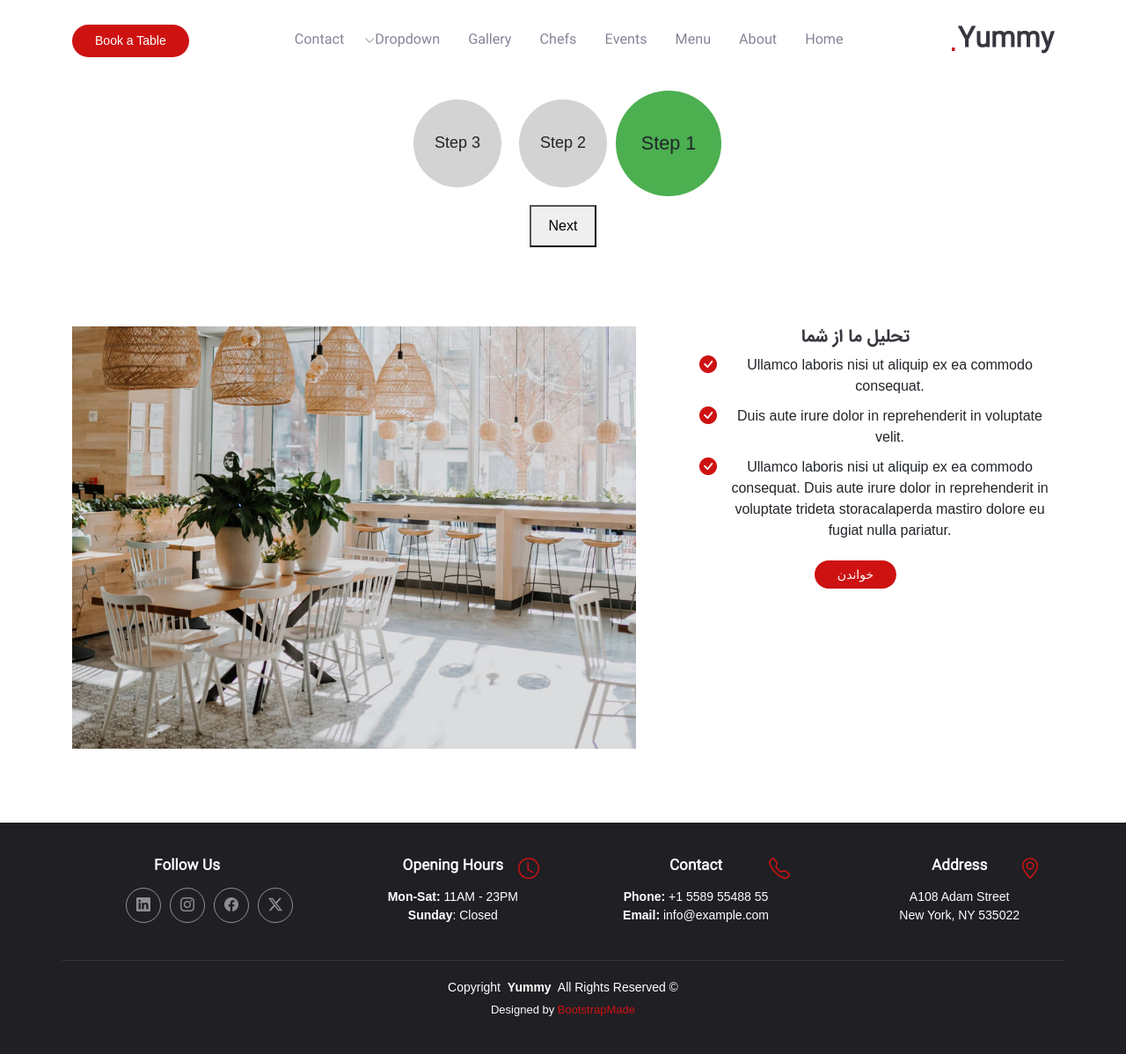
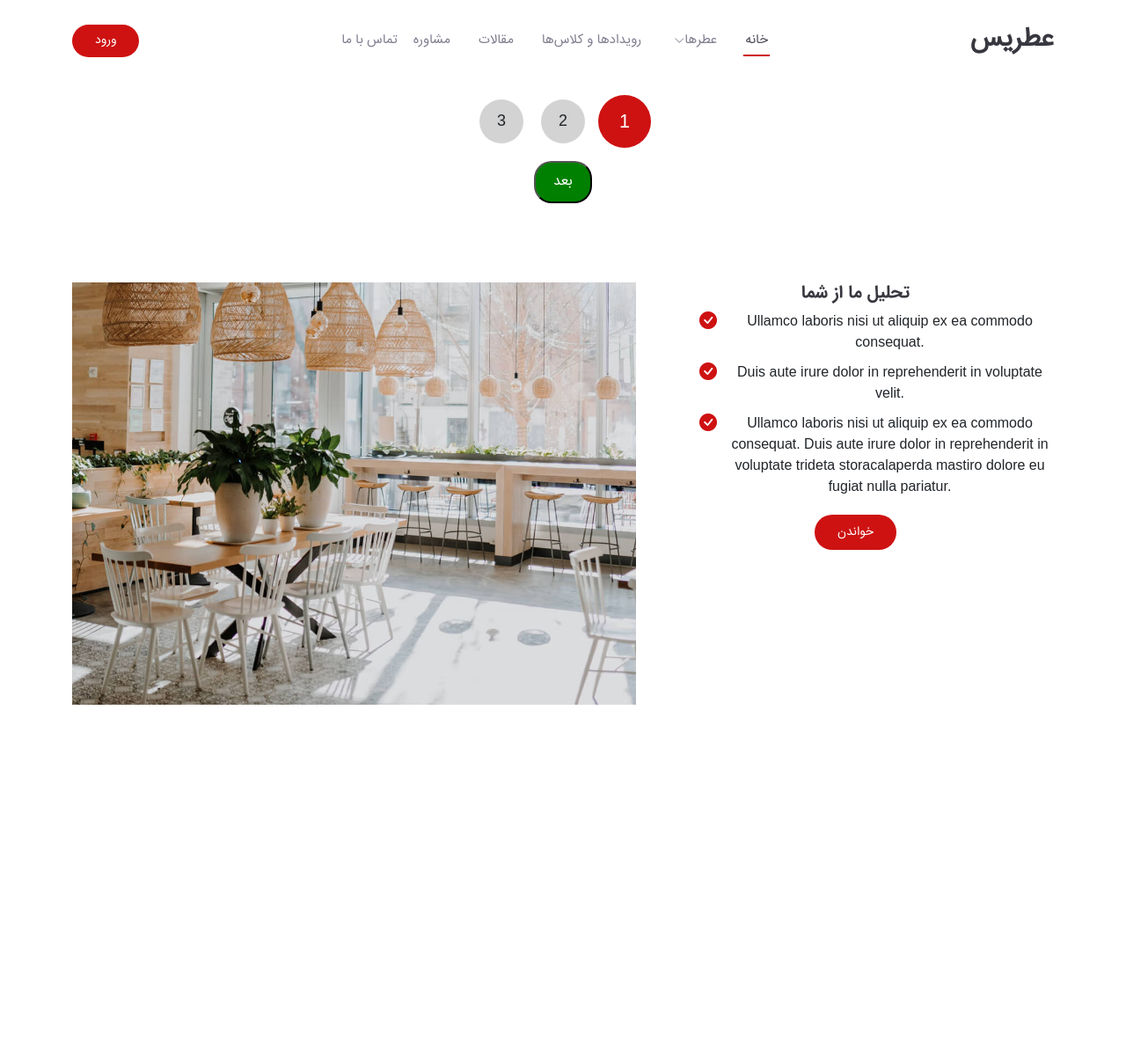
Before and after one commit to fahmani-ms/atrice, a plain HTML site: page result.html in a window 1280 px wide. Shown: the whole page at 88% size. After the commit the page ends 885 px from the top, so only its background shows below. Drawn offline with Linux system fonts and the light colour scheme.

Commit message:
modify style of result page

```diff
--- a/assets/css/main.css
+++ b/assets/css/main.css
@@ -284,6 +284,7 @@ h6 {
 
 .btn-getstarted,
 .btn-getstarted:focus {
+  font-family: var(--default-font);
   color: var(--contrast-color);
   background: var(--accent-color);
   font-size: 14px;
--- a/result.html
+++ b/result.html
@@ -4,7 +4,7 @@
 <head>
   <meta charset="utf-8">
   <meta content="width=device-width, initial-scale=1.0" name="viewport">
-  <title>Starter Page - Yummy Bootstrap Template</title>
+  <title>نتایج آزمون تشخیص شخصیت</title>
   <meta name="description" content="">
   <meta name="keywords" content="">
 
@@ -41,8 +41,8 @@
     }
 
     .progress-step {
-        width: 100px;
-        height: 100px;
+        width: 50px;
+        height: 50px;
         border-radius: 50%;
         background-color: lightgray;
         display: flex;
@@ -54,7 +54,8 @@
     }
 
     .progress-step.active {
-        background-color: #4CAF50; /* Highlight color */
+        background-color: var(--accent-color);
+        color: var(--contrast-color);
         transform: scale(1.2);
     }
 
@@ -147,56 +148,83 @@
       <a href="index.html" class="logo d-flex align-items-center me-auto me-xl-0">
         <!-- Uncomment the line below if you also wish to use an image logo -->
         <!-- <img src="assets/img/logo.png" alt=""> -->
-        <h1 class="sitename">Yummy</h1>
-        <span>.</span>
+        <h1 class="sitename">عطریس</h1>
       </a>
 
       <nav id="navmenu" class="navmenu">
         <ul>
-          <li><a href="#hero">Home<br></a></li>
-          <li><a href="#about">About</a></li>
-          <li><a href="#menu">Menu</a></li>
-          <li><a href="#events">Events</a></li>
-          <li><a href="#chefs">Chefs</a></li>
-          <li><a href="#gallery">Gallery</a></li>
-          <li class="dropdown"><a href="#"><span>Dropdown</span> <i class="bi bi-chevron-down toggle-dropdown"></i></a>
+          <li><a href="#hero" class="active">خانه<br></a></li>
+          <li class="dropdown"><a href="#"><span>عطرها</span> <i class="bi bi-chevron-down toggle-dropdown"></i></a>
             <ul>
-              <li><a href="#">Dropdown 1</a></li>
-              <li class="dropdown"><a href="#"><span>Deep Dropdown</span> <i class="bi bi-chevron-down toggle-dropdown"></i></a>
+              <li><a href="#">همه عطرها</a></li>
+              <li><a href="#">جدیدها</a></li>
+              <li><a href="#">پرفروش‌ها</a></li>
+              <li><a href="#">برتر</a></li>
+              <li class="dropdown"><a href="#"><span>مناسب برای</span> <i class="bi bi-chevron-down toggle-dropdown"></i></a>
                 <ul>
-                  <li><a href="#">Deep Dropdown 1</a></li>
-                  <li><a href="#">Deep Dropdown 2</a></li>
-                  <li><a href="#">Deep Dropdown 3</a></li>
-                  <li><a href="#">Deep Dropdown 4</a></li>
-                  <li><a href="#">Deep Dropdown 5</a></li>
+                  <li><a href="#">آقایان</a></li>
+                  <li><a href="#">خانم‌ها</a></li>
+                  <li><a href="#">خانم‌ها و آقایان</a></li>
                 </ul>
               </li>
-              <li><a href="#">Dropdown 2</a></li>
-              <li><a href="#">Dropdown 3</a></li>
-              <li><a href="#">Dropdown 4</a></li>
+              <li class="dropdown"><a href="#"><span>مناسب فصل</span> <i class="bi bi-chevron-down toggle-dropdown"></i></a>
+                <ul>
+                  <li><a href="#">بهار</a></li>
+                  <li><a href="#">تابستان</a></li>
+                  <li><a href="#">پاییز</a></li>
+                  <li><a href="#">زمستان</a></li>
+                </ul>
+              </li>
+              <li class="dropdown"><a href="#"><span>طبع</span> <i class="bi bi-chevron-down toggle-dropdown"></i></a>
+                <ul>
+                  <li><a href="#">خنک</a></li>
+                  <li><a href="#">معتدل</a></li>
+                  <li><a href="#">گرم</a></li>
+                </ul>
+              </li>
+              <li class="dropdown"><a href="#"><span>گروه بویایی</span> <i class="bi bi-chevron-down toggle-dropdown"></i></a>
+                <ul>
+                  <li><a href="#">آروماتیک</a></li>
+                  <li><a href="#">گلی</a></li>
+                  <li><a href="#">مرکبایی</a></li>
+                  <li><a href="#">موارد بیشتر +</a></li>
+                </ul>
+              </li>
+              <li class="dropdown"><a href="#"><span>اقلیم</span> <i class="bi bi-chevron-down toggle-dropdown"></i></a>
+                <ul>
+                  <li><a href="#">گرم و خشک</a></li>
+                  <li><a href="#">سرد کوهستانی</a></li>
+                  <li><a href="#">معتدل و مرطوب</a></li>
+                  <li><a href="#">گرم و مرطوب</a></li>
+                </ul>
+              </li>
             </ul>
           </li>
-          <li><a href="#contact">Contact</a></li>
+          <li><a href="#menu">رویدادها و کلاس‌ها</a></li>
+          <li><a href="#articles">مقالات</a></li>
+          <li><a href="#chefs">مشاوره</a></li>
+
+          <li><a href="#contact">تماس با ما</a></li>
         </ul>
         <i class="mobile-nav-toggle d-xl-none bi bi-list"></i>
       </nav>
 
-      <a class="btn-getstarted" href="index.html#book-a-table">Book a Table</a>
+      <a class="btn-getstarted" href="signup.html">ورود</a>
 
     </div>
   </header>
 
   <main class="main">
   <div class="progress-container">
-      <div class="progress-step" id="step1">Step 1</div>
-      <div class="progress-step" id="step2">Step 2</div>
-      <div class="progress-step" id="step3">Step 3</div>
+      <div class="progress-step" id="step1">1</div>
+      <div class="progress-step" id="step2">2</div>
+      <div class="progress-step" id="step3">3</div>
   </div>
 
   <div class="navigation-buttons">
-    <button id="prevBtn" onclick="prevStep()">Previous</button>
-    <button id="nextBtn" onclick="nextStep()">Next</button>
-    <button id="confirmBtn" onclick="confirmResults()">Confirm</button>
+    <button id="prevBtn" style="font-family: var(--default-font); color: var(--contrast-color); background: yellowgreen; border-radius: 20px;" onclick="prevStep()">قبل</button>
+    <button id="nextBtn" style="font-family: var(--default-font); color: var(--contrast-color); background: green; border-radius: 20px;" onclick="nextStep()">بعد</button>
+    <button id="confirmBtn" style="font-family: var(--default-font); color: var(--contrast-color); background: var(--accent-color); border-radius: 20px;" onclick="confirmResults()">تایید</button>
 </div>
 
   <div class="results-content">
@@ -280,69 +308,6 @@
 
   </main>
 
-  <footer id="footer" class="footer dark-background">
-
-    <div class="container">
-      <div class="row gy-3">
-        <div class="col-lg-3 col-md-6 d-flex">
-          <i class="bi bi-geo-alt icon"></i>
-          <div class="address">
-            <h4>Address</h4>
-            <p>A108 Adam Street</p>
-            <p>New York, NY 535022</p>
-            <p></p>
-          </div>
-
-        </div>
-
-        <div class="col-lg-3 col-md-6 d-flex">
-          <i class="bi bi-telephone icon"></i>
-          <div>
-            <h4>Contact</h4>
-            <p>
-              <strong>Phone:</strong> <span>+1 5589 55488 55</span><br>
-              <strong>Email:</strong> <span>info@example.com</span><br>
-            </p>
-          </div>
-        </div>
-
-        <div class="col-lg-3 col-md-6 d-flex">
-          <i class="bi bi-clock icon"></i>
-          <div>
-            <h4>Opening Hours</h4>
-            <p>
-              <strong>Mon-Sat:</strong> <span>11AM - 23PM</span><br>
-              <strong>Sunday</strong>: <span>Closed</span>
-            </p>
-          </div>
-        </div>
-
-        <div class="col-lg-3 col-md-6">
-          <h4>Follow Us</h4>
-          <div class="social-links d-flex">
-            <a href="#" class="twitter"><i class="bi bi-twitter-x"></i></a>
-            <a href="#" class="facebook"><i class="bi bi-facebook"></i></a>
-            <a href="#" class="instagram"><i class="bi bi-instagram"></i></a>
-            <a href="#" class="linkedin"><i class="bi bi-linkedin"></i></a>
-          </div>
-        </div>
-
-      </div>
-    </div>
-
-    <div class="container copyright text-center mt-4">
-      <p>© <span>Copyright</span> <strong class="px-1 sitename">Yummy</strong> <span>All Rights Reserved</span></p>
-      <div class="credits">
-        <!-- All the links in the footer should remain intact. -->
-        <!-- You can delete the links only if you've purchased the pro version. -->
-        <!-- Licensing information: https://bootstrapmade.com/license/ -->
-        <!-- Purchase the pro version with working PHP/AJAX contact form: [buy-url] -->
-        Designed by <a href="https://bootstrapmade.com/">BootstrapMade</a>
-      </div>
-    </div>
-
-  </footer>
-
   <!-- Preloader -->
   <div id="preloader"></div>
 
```
